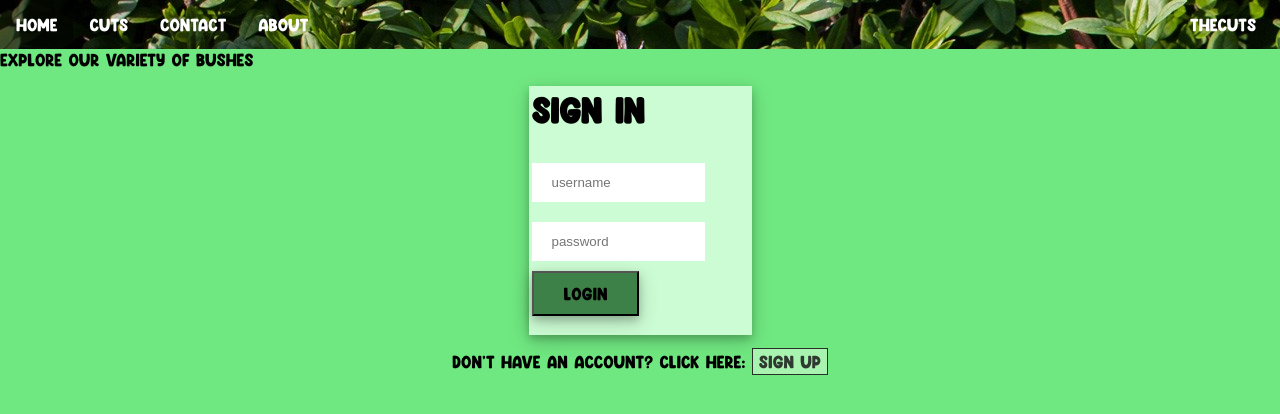
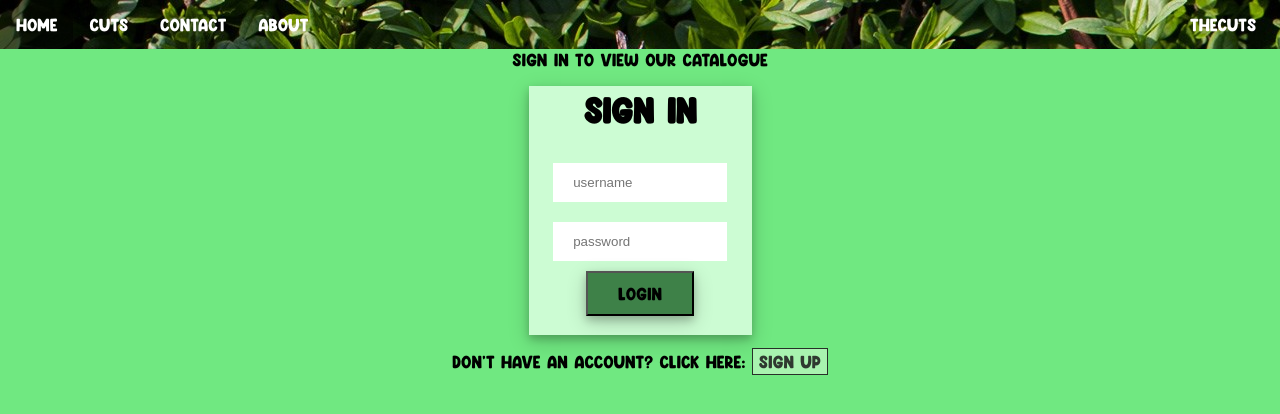
Before and after one commit to DrShadez/p2, a PHP site: page /signin.php in a window 1280 px wide. Shown: the top 414 px of the page. Run offline with PHP 8.4, Linux system fonts and the light colour scheme; data that the repository does not hold is empty.

Commit message:
FULL CSS UPDATED

```diff
--- a/signin.php
+++ b/signin.php
@@ -14,9 +14,9 @@
   <li class="logoish"><a  href="home.php">TheCuts</a></li>
 </ul>
 
-<p> Explore our variety of bushes </p>
+<p class = 'center'> Sign In to view our catalogue </p>
 <table><tr><td>
-<h1> Sign In </h1>
+<h1 class="center"> Sign In </h1>
 <?php
 session_start();
 require 'config.php';
@@ -32,7 +32,7 @@ try {
     $userinfo = $sth1->fetchAll();
 
   //form for first dropdown containing all trainers and catch button
-    echo "<div><form action='logincheck.php' id='home' method='post'>";
+    echo "<div class = 'center'><form action='logincheck.php' id='home' method='post'>";
 
 echo "<div><input type='text' id='username' name='username' placeholder='username'></div>";
 
```
